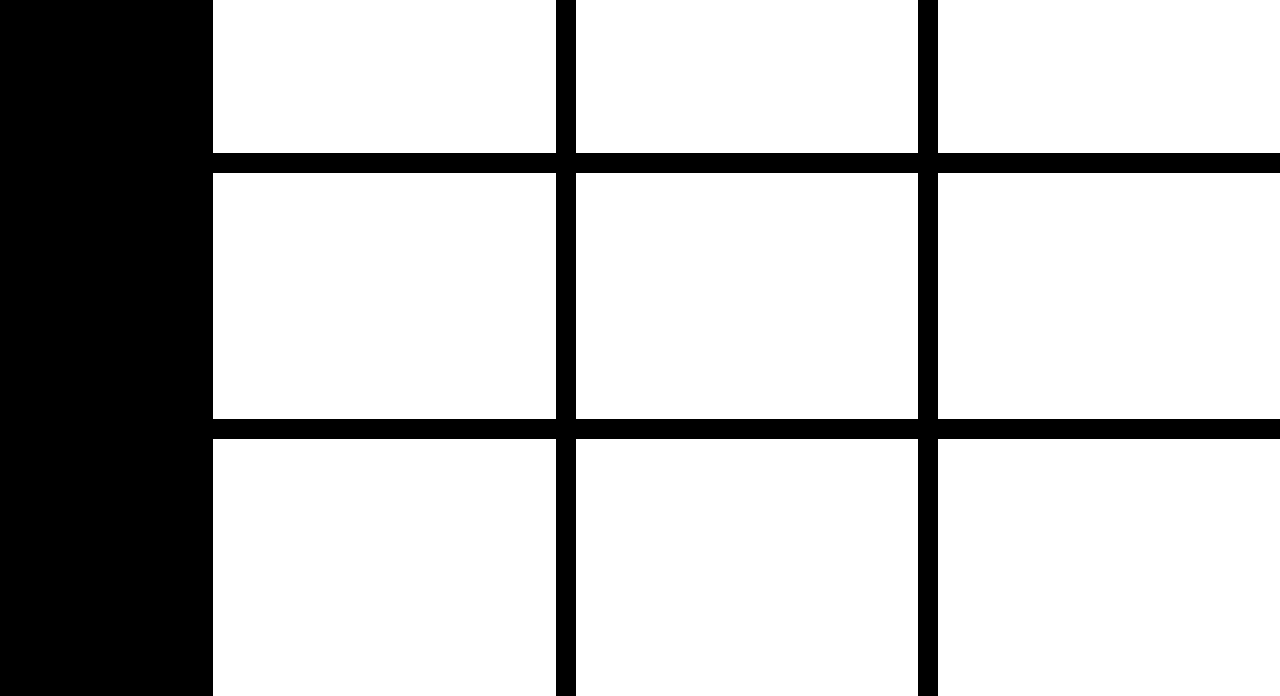
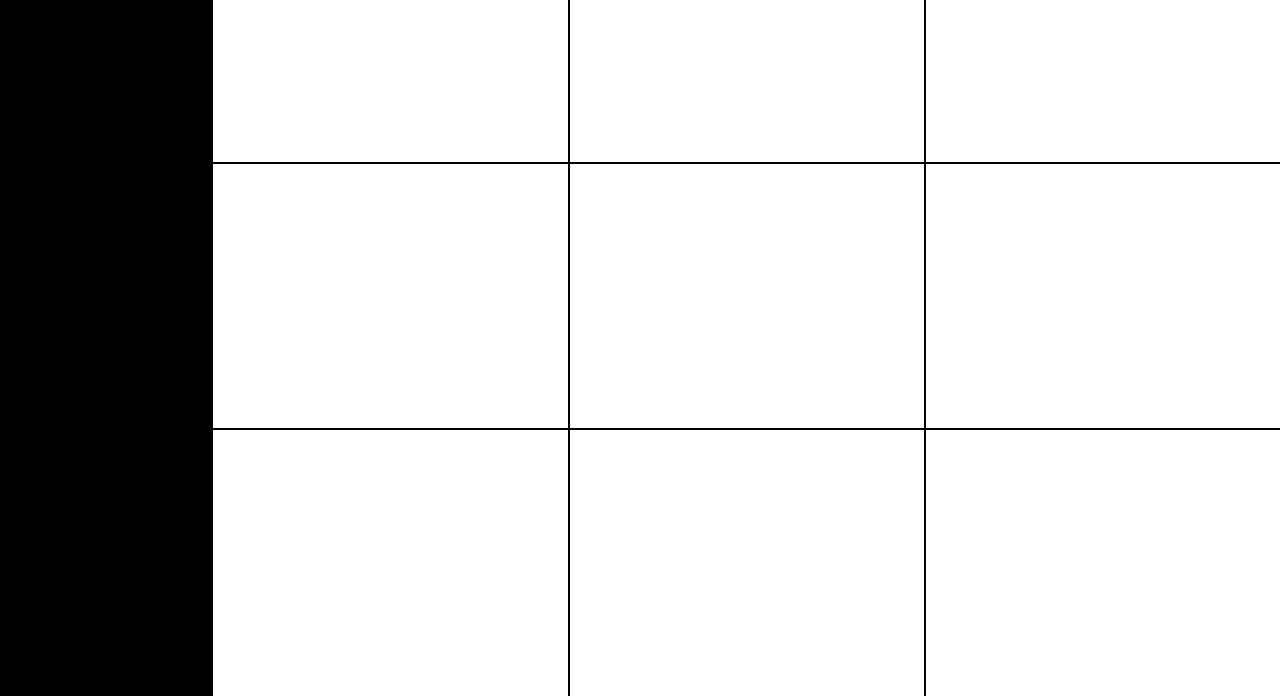
Before and after one commit to tongrhj/tictactoe-reborn, a website: page index.html in a window 1280 px wide. Shown: the part 104-800 px from the top of the page. Drawn offline with Linux system fonts and the light colour scheme; files that its build step writes are made by us from their sources.

Commit message:
added pizzaz

```diff
--- a/app.css
+++ b/app.css
@@ -8,6 +8,8 @@ html, body {
   padding: 0;
   background-color: black;
   min-height: 100%;
+  font-family: 'Lato', sans-serif;
+  font-weight: 100;
 }
 
 body {
@@ -25,6 +27,7 @@ header {
 
 header h1 {
   margin: 10px;
+  font-weight: 100;
 }
 
 /*
@@ -81,7 +84,7 @@ div.t3row {
 
 div#t3board > .t3row > div {
   background-color: white;
-  border: 10px solid black;
+  border: 1px solid black;
   flex: 1;
   text-align: center;
   font-size: 60px;
@@ -94,15 +97,15 @@ div#t3board > .t3row > div {
 
 
 div#t3board > .t3row > div.b1 {
-  border-width: 0px 10px 10px 0px;
+  border-width: 0px 1px 1px 0px;
 }
 
 div#t3board > .t3row > div.b2 {
-  border-width: 0px 10px 10px 10px;
+  border-width: 0px 1px 1px 1px;
 }
 
 div#t3board > .t3row > div.b3 {
-  border-width: 0px 0px 10px 10px;
+  border-width: 0px 0px 1px 1px;
 }
 
 div#t3board > .t3row > div.b4 {
@@ -114,15 +117,15 @@ div#t3board > .t3row > div.b6 {
 }
 
 div#t3board > .t3row > div.b7 {
-  border-width: 10px 10px 0px 0px;
+  border-width: 1px 1px 0px 0px;
 }
 
 div#t3board > .t3row > div.b8 {
-  border-width: 10px 10px 0px 10px;
+  border-width: 1px 1px 0px 1px;
 }
 
 div#t3board > .t3row > div.b9 {
-  border-width: 10px 0px 0px 10px;
+  border-width: 1px 0px 0px 1px;
 }
 
 div#t3board > .t3row > * {
--- a/index.html
+++ b/index.html
@@ -4,6 +4,7 @@
     <meta charset="utf-8">
     <title>Tic Tac Toe Reborn | by Jared Tong</title>
     <link rel="stylesheet" href="app.css" media="screen" title="no title" charset="utf-8">
+    <link href='https://fonts.googleapis.com/css?family=Lato:400,100' rel='stylesheet' type='text/css'>
   </head>
   <body>
     <header>
```
